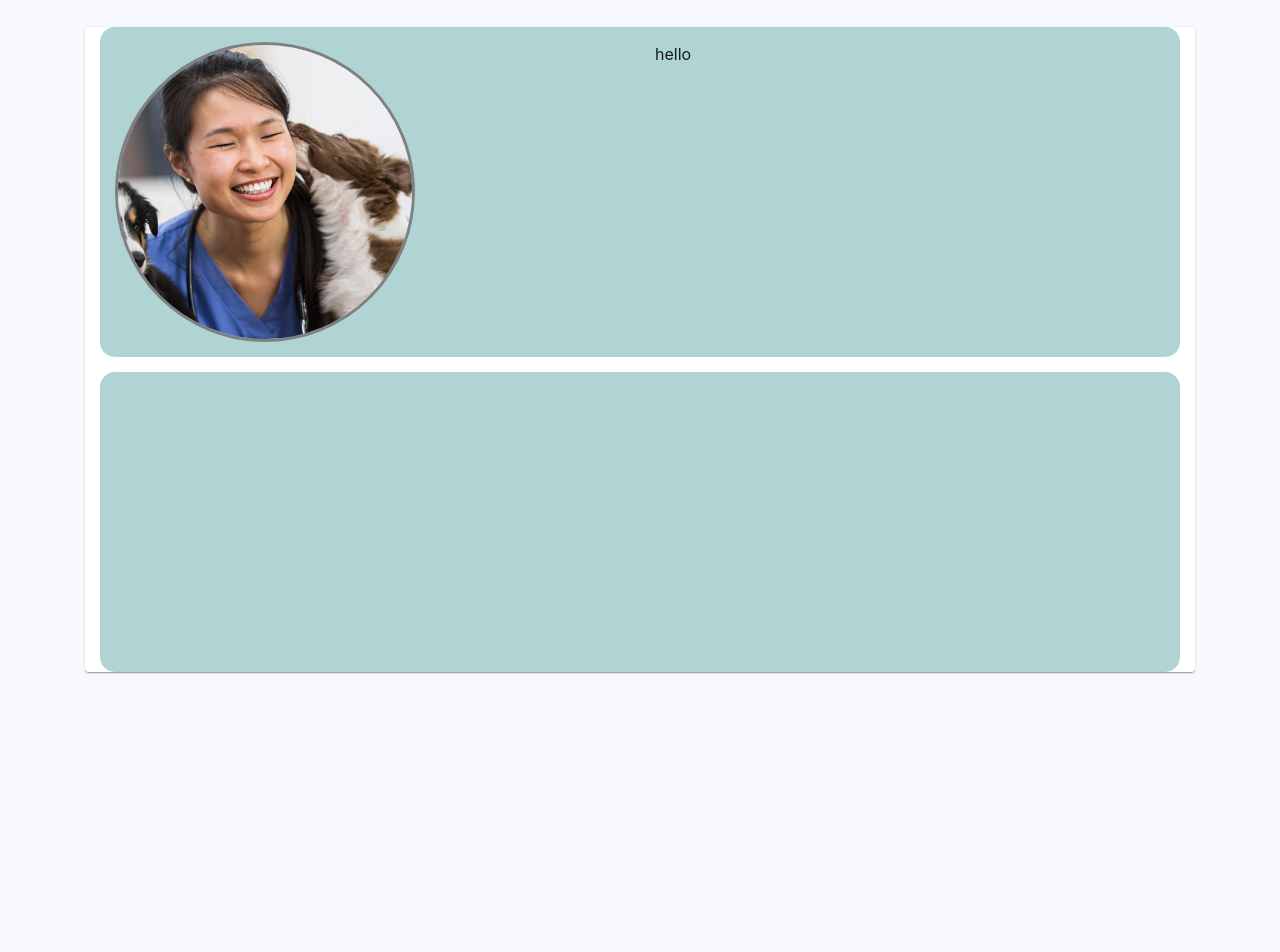
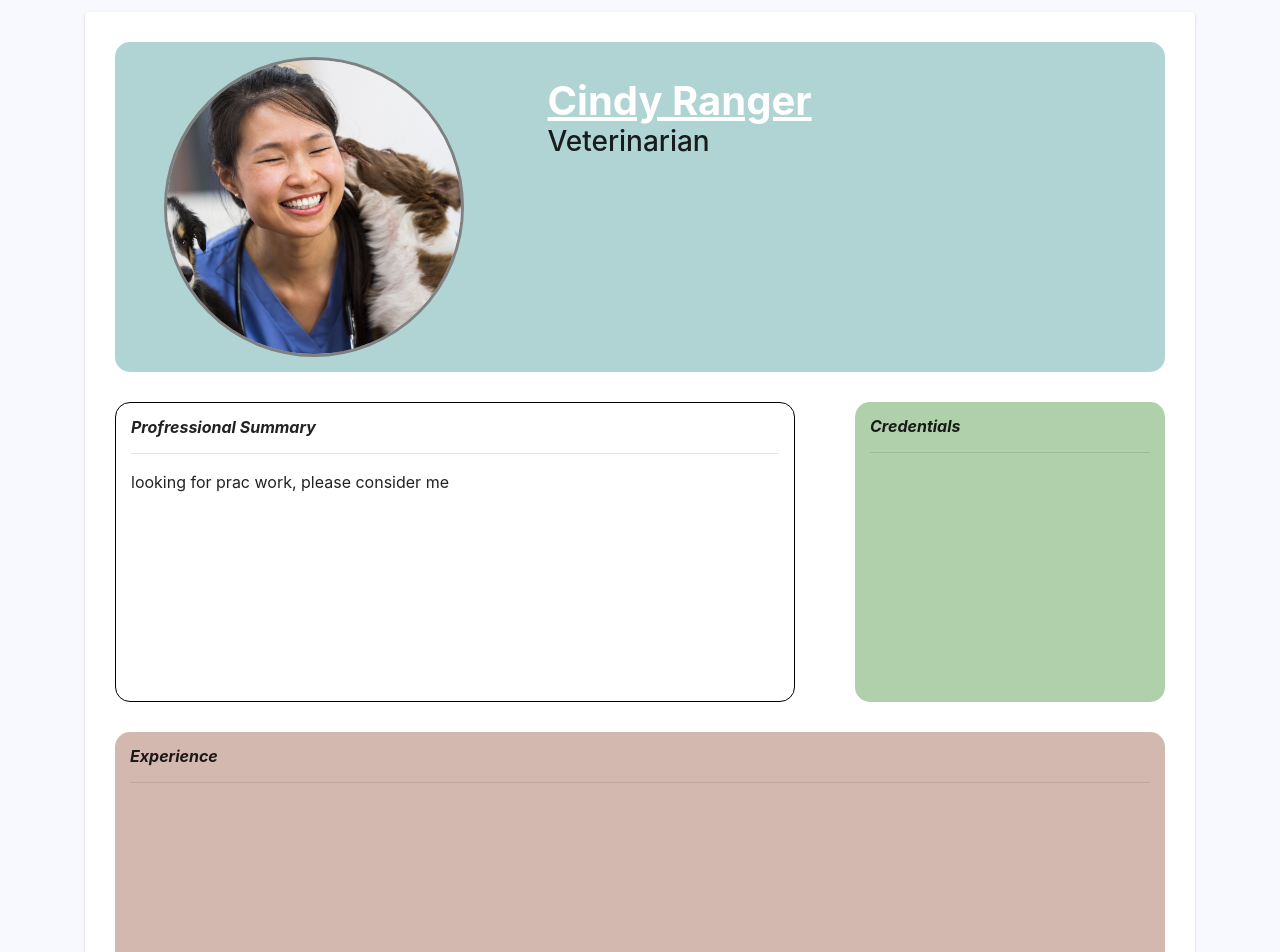
Before and after one commit to NickPea/thevetnetfrontend, a React (Create React App) app: page /staffprofile in a window 1280 px wide. Shown: the part 100-1052 px from the top of the page. Before the commit the page ends 800 px from the top, so only its background shows below. Built offline with nearby package versions, Linux system fonts and the light colour scheme.

Commit message:
little more work on staff profile

```diff
--- a/src/Pages/StaffProfile.js
+++ b/src/Pages/StaffProfile.js
@@ -6,11 +6,11 @@ import css from "./StaffProfile.module.css";
 
 export default function StaffProfile() {
   return (
-    <div>
-      <Paper>
+    <>
+      <Paper className={css.spWrapper}>
         <div className={css.spHeader}>
           <Row>
-            <Col>
+            <Col className="d-flex justify-content-center">
               <Avatar
                 alt="staff profile image"
                 src={VetImage}
@@ -18,16 +18,44 @@ export default function StaffProfile() {
                 style={{ width: "300px", height: "300px" }}
               />
             </Col>
-            <Col>hello</Col>
+            <Col md={7} style={{ margin: "20px" }}>
+              <h1
+                style={{
+                  color: "white",
+                  fontWeight: "bold",
+                  display: "inline-block"
+                }}>
+                <u>Cindy Ranger</u>
+              </h1>
+              <h3>Veterinarian</h3>
+            </Col>
           </Row>
         </div>
 
-        <div className={css.spIntro}>
+        <Row>
+          <Col>
+            <div className={css.spSummary}>
+              <h6 className={css.spTitle}>Profressional Summary</h6>
+              <hr />
+              <p>looking for prac work, please consider me</p>
+            </div>
+          </Col>
+          <Col md={4}>
+            <div className={css.spCredentials}>
+              <h6 className={css.spTitle}>Credentials</h6>
+              <hr />
+            </div>
+          </Col>
+        </Row>
+        <div className={css.spExperience}>
           <Row>
-            <Col></Col>
+            <Col>
+              <h6 className={css.spTitle}>Experience</h6>
+              <hr />
+            </Col>
           </Row>
         </div>
       </Paper>
-    </div>
+    </>
   );
 }
--- a/src/Pages/StaffProfile.module.css
+++ b/src/Pages/StaffProfile.module.css
@@ -1,3 +1,7 @@
+.spWrapper {
+  padding: 15px;
+}
+
 .spHeader {
   position: relative;
   background-color: rgba(98, 168, 168, 0.5);
@@ -10,11 +14,33 @@
   border: 3px solid grey;
 }
 
-.spIntro {
+.spSummary {
   position: relative;
-  background-color: rgba(98, 168, 168, 0.5);
+  border: 1px solid black;
   border-radius: 15px;
   height: 300px;
   margin: 15px;
   padding: 15px;
 }
+.spCredentials {
+  position: relative;
+  background-color: rgba(97, 161, 88, 0.5);
+  border-radius: 15px;
+  height: 300px;
+  margin: 15px;
+  padding: 15px;
+}
+
+.spExperience {
+  position: relative;
+  background-color: rgba(168, 114, 98, 0.5);
+  border-radius: 15px;
+  height: 300px;
+  margin: 15px;
+  padding: 15px;
+}
+
+.spTitle {
+  font-weight: bold;
+  font-style: italic;
+}
```
